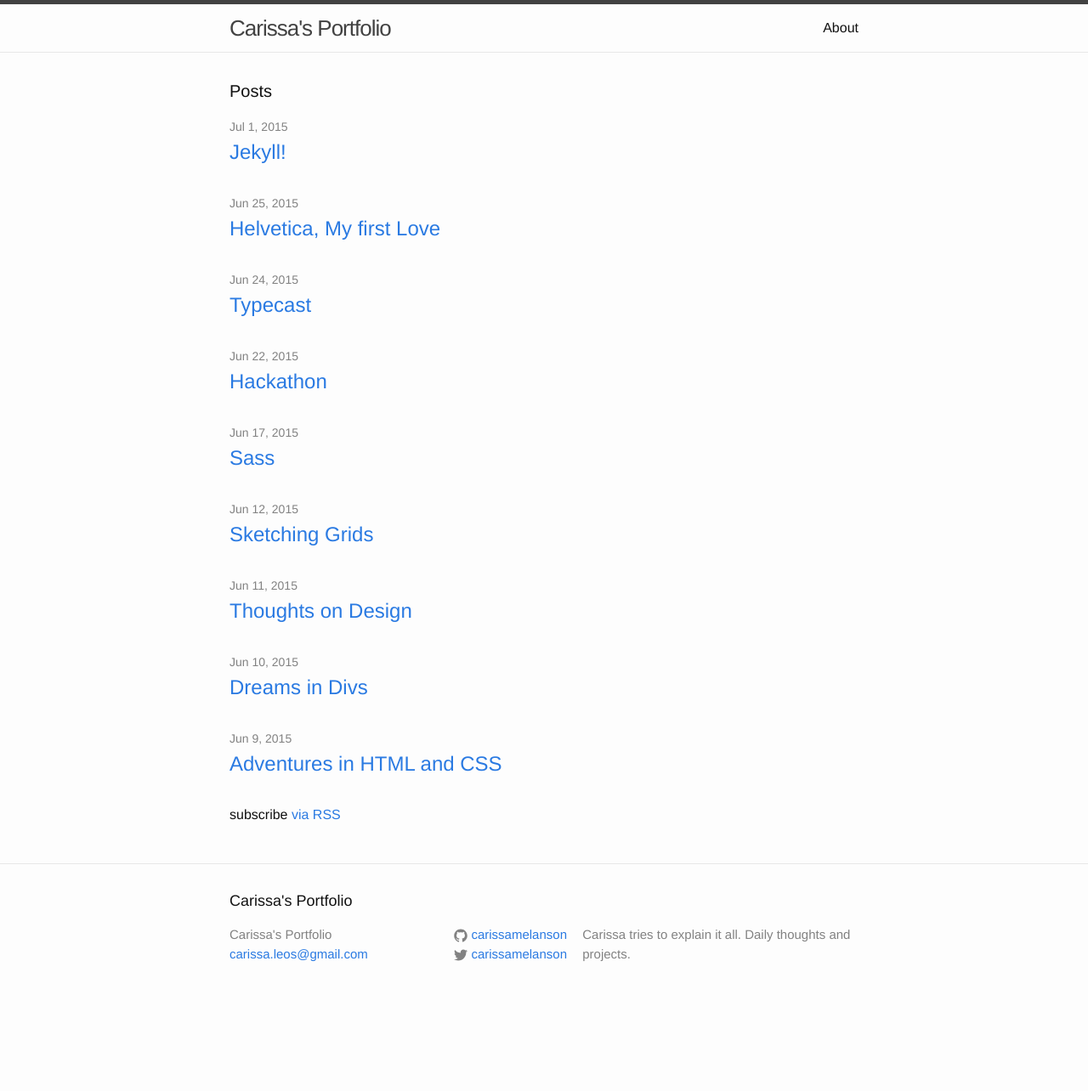
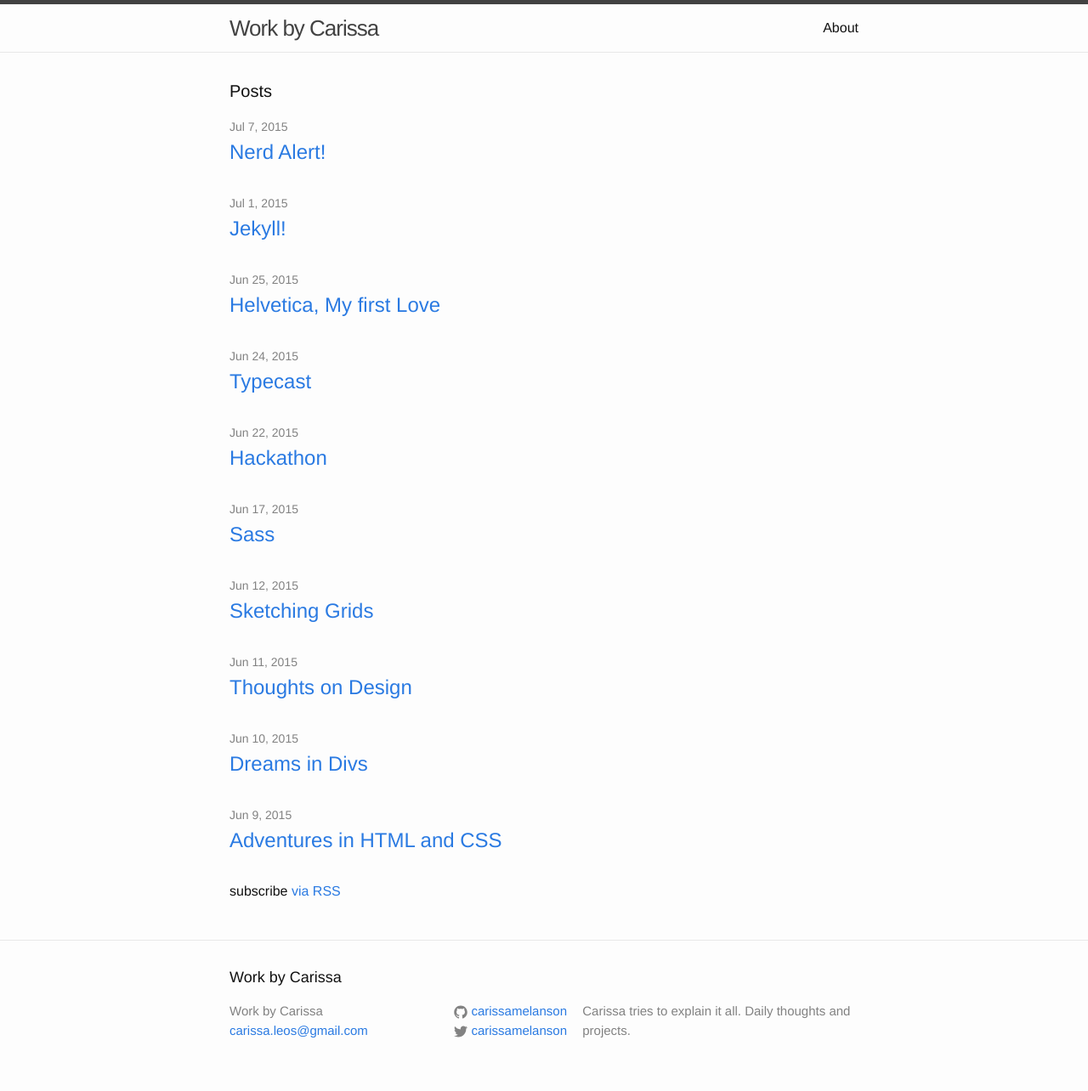
Before and after one commit to carissamelanson/carissamelanson.github.io, a Jekyll site: the page built from index.html, in a window 1280 px wide. Shown: the whole page at 85% size. Built offline with Jekyll 4.4.1, drawn with Linux system fonts in a browser that asks for light colours; before the commit the page ends 1194 px from its top, so only the background shows below that.

Commit message:
created nerd alert post

```diff
--- a/_config.yml
+++ b/_config.yml
@@ -1,5 +1,5 @@
 # Site settings
-title: Carissa's Portfolio
+title: Work by Carissa
 email: carissa.leos@gmail.com
 description: > # this means to ignore newlines until "baseurl:"
   Carissa tries to explain it all. Daily thoughts and projects.
```
Also changed, not shown: _posts/2015-07-07-nerd-alert.markdown (added, +9 -0 lines).
